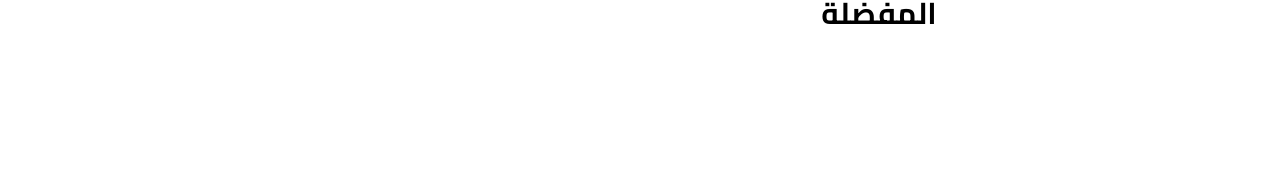
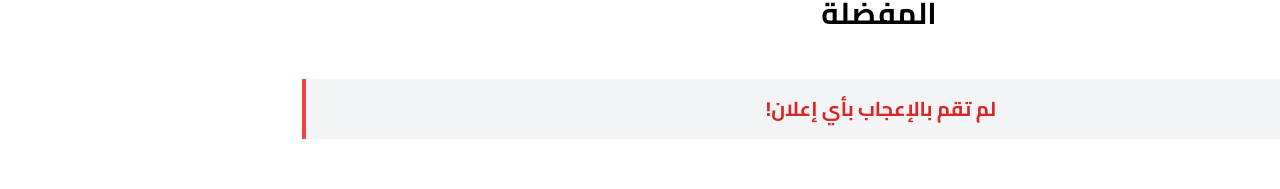
Before and after one commit to Tw9str/ClassifiedAds, a Next.js app in the folder client/: page /wishlist in a window 1280 px wide. Shown: the part 171-360 px from the top of the page. Built offline with nearby package versions, Linux system fonts and the light colour scheme.

Commit message:
added new alert message

```diff
--- a/client/pages/cart/index.jsx
+++ b/client/pages/cart/index.jsx
@@ -10,6 +10,7 @@ import { BiPlus, BiMinus } from "react-icons/bi";
 import { FiTrash } from "react-icons/fi";
 import Image from "next/image";
 import Link from "next/link";
+import AlertMessage from "@/components/widgets/AlertMessage";
 
 export default function Cart() {
   const dispatch = useDispatch();
@@ -149,7 +150,9 @@ export default function Cart() {
           </div>
         )}
       </div>
-      {items.length === 0 && <p>لم تقف بإضافة عناصر الى السلة</p>}
+      {items.length === 0 && (
+        <AlertMessage text="لم تقم بإضافة عناصر الى السلة!" />
+      )}
     </Page>
   );
 }
--- a/client/pages/wishlist/index.jsx
+++ b/client/pages/wishlist/index.jsx
@@ -5,6 +5,7 @@ import { useDispatch } from "react-redux";
 import Image from "next/image";
 import Link from "next/link";
 import { AiFillHeart, AiOutlineHeart } from "react-icons/ai";
+import AlertMessage from "@/components/widgets/AlertMessage";
 
 export default function Wishlist() {
   const dispatch = useDispatch();
@@ -66,7 +67,11 @@ export default function Wishlist() {
           ))}
         </div>
       )}
-      {items.length === 0 && <p>فارغة</p>}
+      {items.length === 0 && (
+        <div className="mt-12">
+          <AlertMessage text="لم تقم بالإعجاب بأي إعلان!" />
+        </div>
+      )}
     </Page>
   );
 }
```
Also changed, not shown: client/public/images/1694262564900-iphone-14-pro-model-unselect-gallery-2-202209_GEO_EMEA.jpeg (added).
